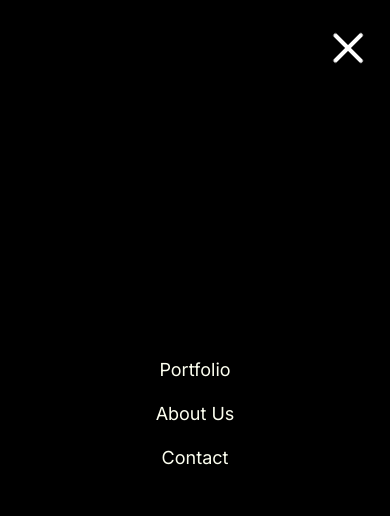
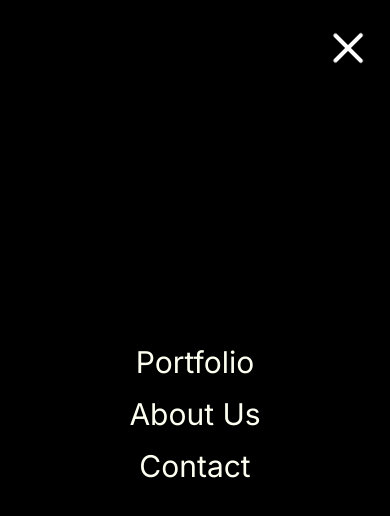
Before and after one commit to brij1728/brijesh-portfolio_, a Next.js app: page / in a window 390 px wide. Both pictures are taken after a click on the button 354 px from the left and 48 px from the top of the page. Shown: the top 516 px of the page. Built offline with nearby package versions, Linux system fonts and the light colour scheme.

Commit message:
refactor: Update Header component to use larger font size and fix navigation menu positioning
- Increase font size in the Header component for better readability
- Adjust navigation menu to display as fixed instead of absolute positioning

```diff
--- a/src/components/Header/Header.tsx
+++ b/src/components/Header/Header.tsx
@@ -141,7 +141,7 @@ export const Header = () => {
           <motion.div
             key={link.name}
             variants={listItemVariants}
-            className='text-lg mb-4'
+            className='text-3xl mb-4'
             onClick={() => setIsNavOpen(false)} // Close the menu on link click
           >
             <Link href={link.href}>{link.name}</Link>
```
